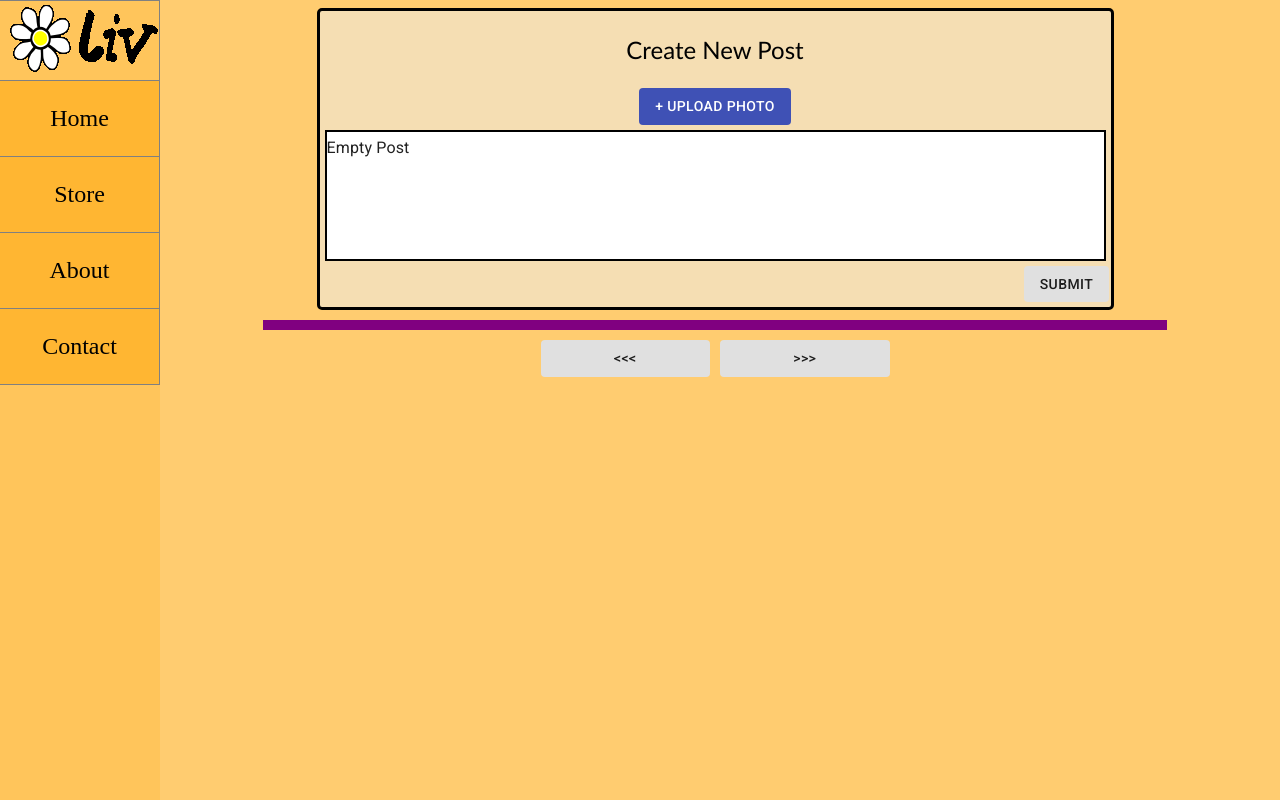
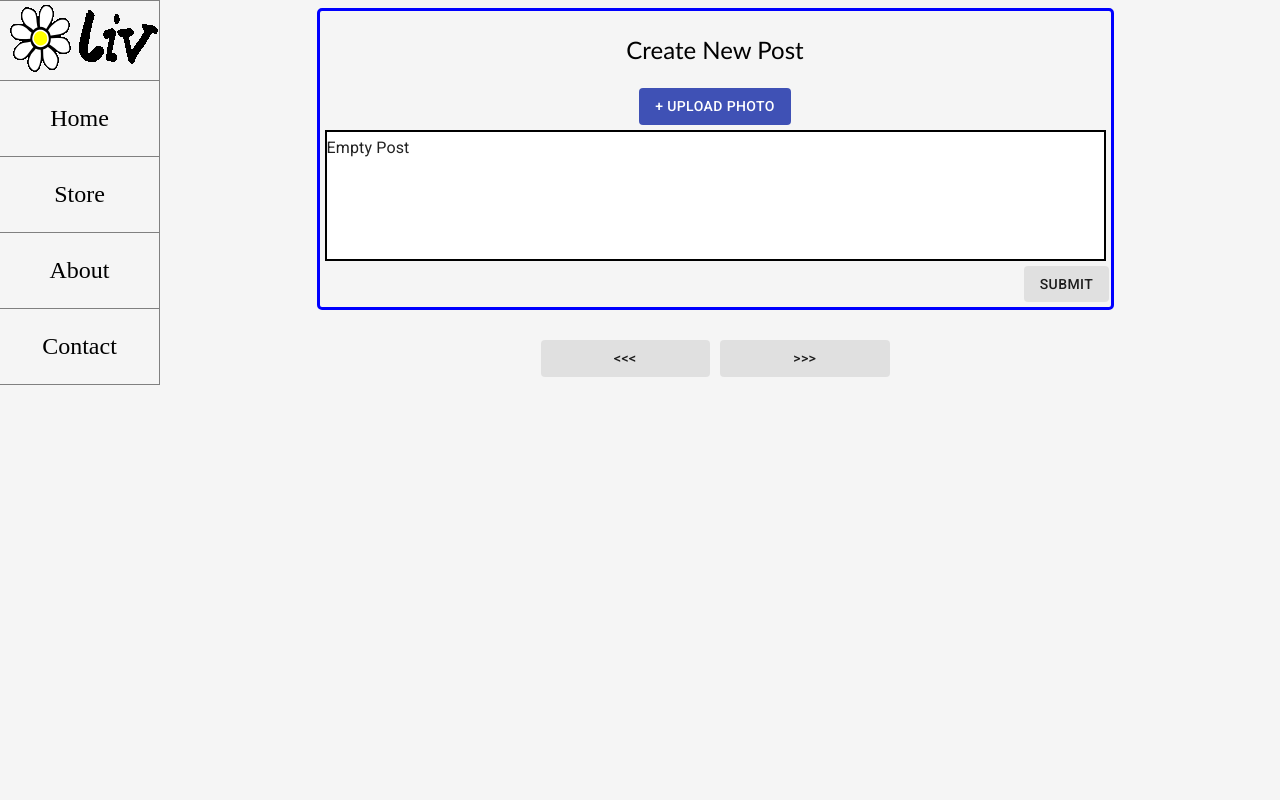
Before and after one commit to DylanLaw03/liv-a-little, a React (Create React App) app: page / in a window 1280 px wide. Built offline with nearby package versions, Linux system fonts and the light colour scheme; no server answers.

Commit message:
UI update

```diff
--- a/src/App.css
+++ b/src/App.css
@@ -12,7 +12,6 @@ textarea {
   font-size: 24px;
   text-decoration: none;
   color: black;
-  background-color: #FFB632;
   height: 75px;
   border-bottom: 1px solid gray;
   border-right: 1px solid gray;
@@ -27,7 +26,6 @@ textarea {
   top: 0px;
   width: 160px;
   height: 100%;
-  background-color: #ffc55b;
   border-top: 1px solid gray;
 }
 
@@ -77,8 +75,7 @@ textarea {
   display: flex;
   align-content: center;
   flex-direction: column;
-  background-color: wheat;
-  border: solid black 3px;
+  border: solid 3px blue;
   border-radius: 5px;
   width: 70%;
   margin-bottom: 10px;
@@ -144,18 +141,17 @@ textarea {
   display: flex;
   flex-direction: column;
   align-items: center;
-  background-color: purple;
   width: 80%;
   padding-top: 10px;
 }
 
 .post-box {
-  background-color: yellow;
+  background-color: whitesmoke;
   display: flex;
   flex-direction: column;
   width: 80%;
   margin-bottom: 10px;
-  border: 3px solid black;
+  border: 3px solid blue;
   border-radius: 5px;
 }
 
--- a/src/index.css
+++ b/src/index.css
@@ -1,5 +1,5 @@
 body {
-  background-color: #ffcc70;
+  background-color: whitesmoke;
 }
 
 code {
```
